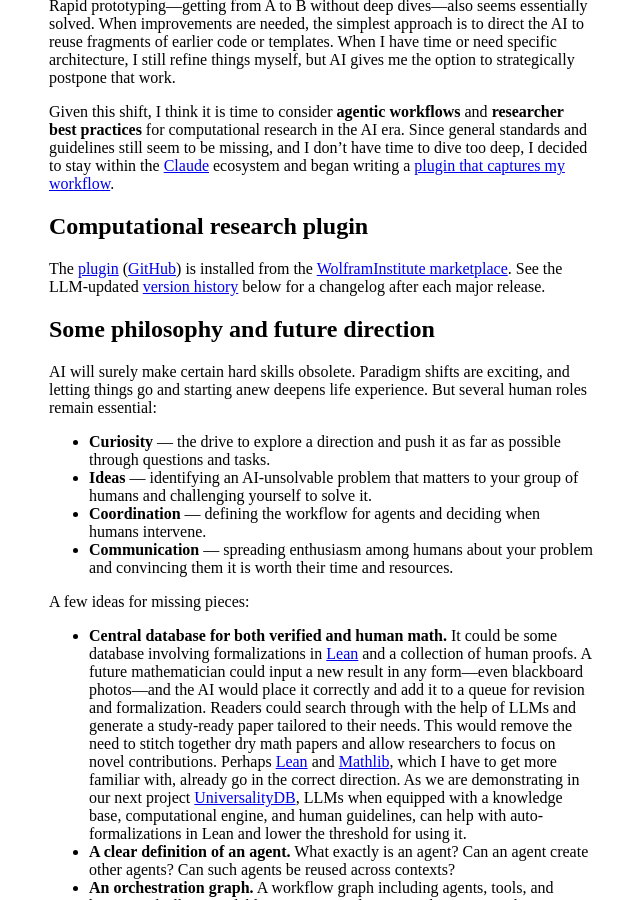
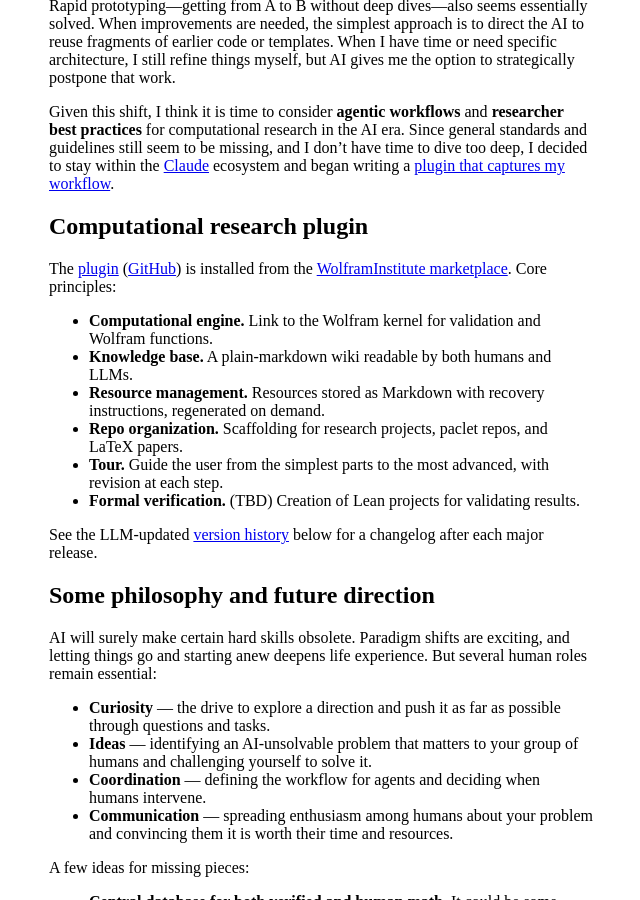
Before and after one commit to p135246/p135246.github.io, a Jekyll site: the page built from Wolfram/_posts/2026-03-04-ai-assisted-computational-research.md, in a window 1280 px wide and 900 px high, scrolled down 836 px. Shown: the whole window, without its empty margins (319-959 px from the left). Built offline with Jekyll 4.4.1, drawn with Linux system fonts in a browser that asks for light colours; our own code applies the rules of GitHub Pages for plain Markdown files; comment, search, counter and statistics services are not loaded.

Commit message:
Add core principles to computational research plugin section
Co-Authored-By: Claude Opus 4.6 (1M context) <noreply@anthropic.com>

```diff
--- a/Wolfram/_posts/2026-03-04-ai-assisted-computational-research.md
+++ b/Wolfram/_posts/2026-03-04-ai-assisted-computational-research.md
@@ -25,7 +25,16 @@ Given this shift, I think it is time to consider **agentic workflows** and **res
 
 ## Computational research plugin
 
-The [plugin][comp-research] ([GitHub][comp-research]) is installed from the [WolframInstitute marketplace][marketplace]. See the LLM-updated [version history](#version-history) below for a changelog after each major release.
+The [plugin][comp-research] ([GitHub][comp-research]) is installed from the [WolframInstitute marketplace][marketplace]. Core principles:
+
+- **Computational engine.** Link to the Wolfram kernel for validation and Wolfram functions.
+- **Knowledge base.** A plain-markdown wiki readable by both humans and LLMs.
+- **Resource management.** Resources stored as Markdown with recovery instructions, regenerated on demand.
+- **Repo organization.** Scaffolding for research projects, paclet repos, and LaTeX papers.
+- **Tour.** Guide the user from the simplest parts to the most advanced, with revision at each step.
+- **Formal verification.** (TBD) Creation of Lean projects for validating results.
+
+See the LLM-updated [version history](#version-history) below for a changelog after each major release.
 
 ## Some philosophy and future direction
 
```
